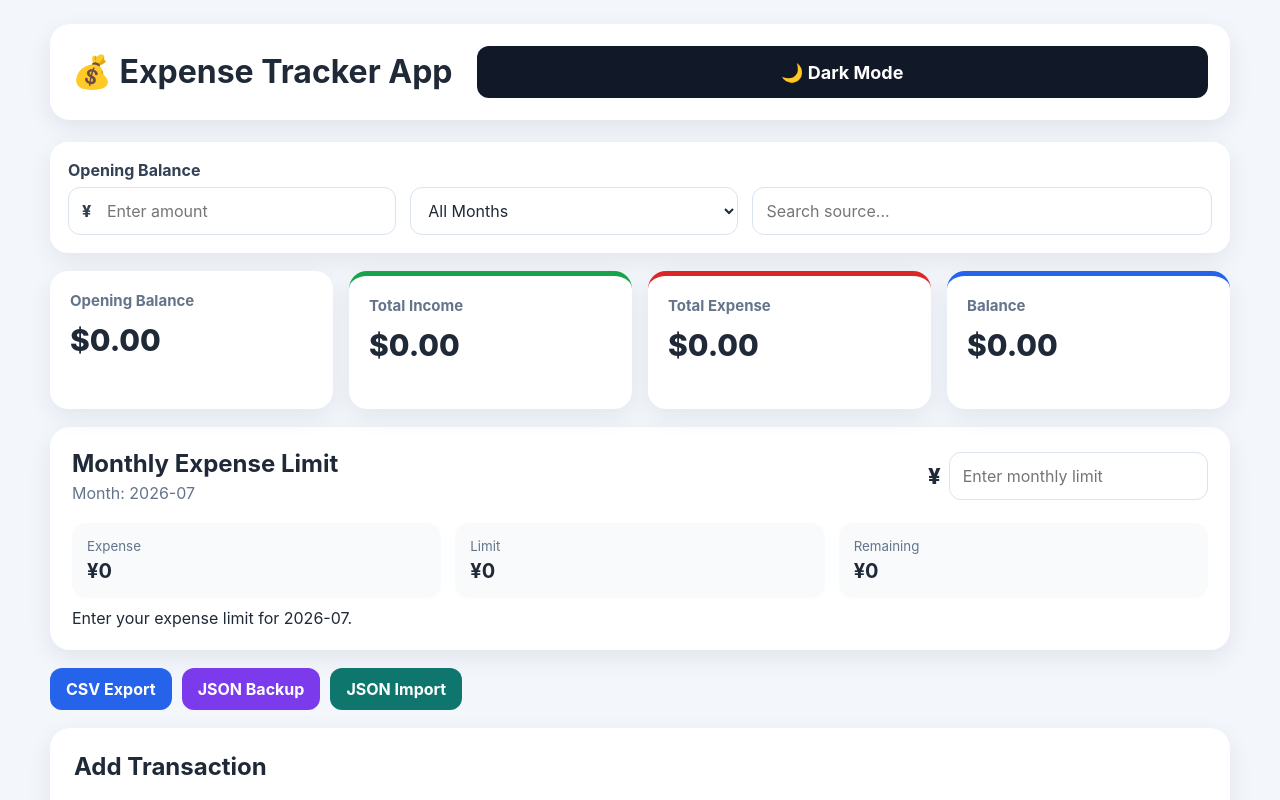
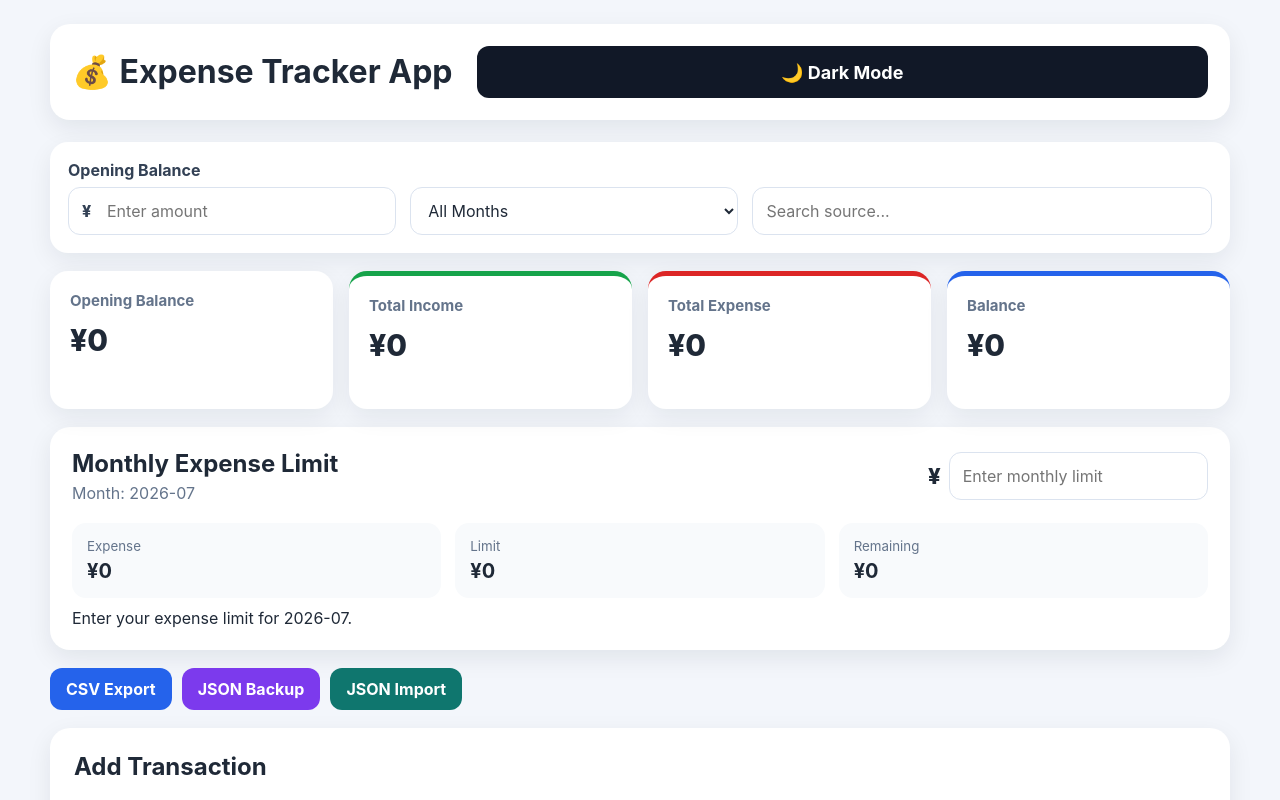
Before and after one commit to mbhandari929/expense-tracker, a React (Vite) app: page / in a window 1280 px wide. Shown: the top 800 px of the page. Built offline with nearby package versions, Linux system fonts and the light colour scheme.

Commit message:
Fix currency format to Japanese yen

```diff
--- a/src/components/SummaryCard.tsx
+++ b/src/components/SummaryCard.tsx
@@ -5,10 +5,7 @@ type SummaryCardProps = {
 };
 
 function formatCurrency(amount: number) {
-  return new Intl.NumberFormat("en-US", {
-    style: "currency",
-    currency: "USD",
-  }).format(amount);
+  return `¥${amount.toLocaleString("en-US")}`;
 }
 
 function SummaryCard({
```
